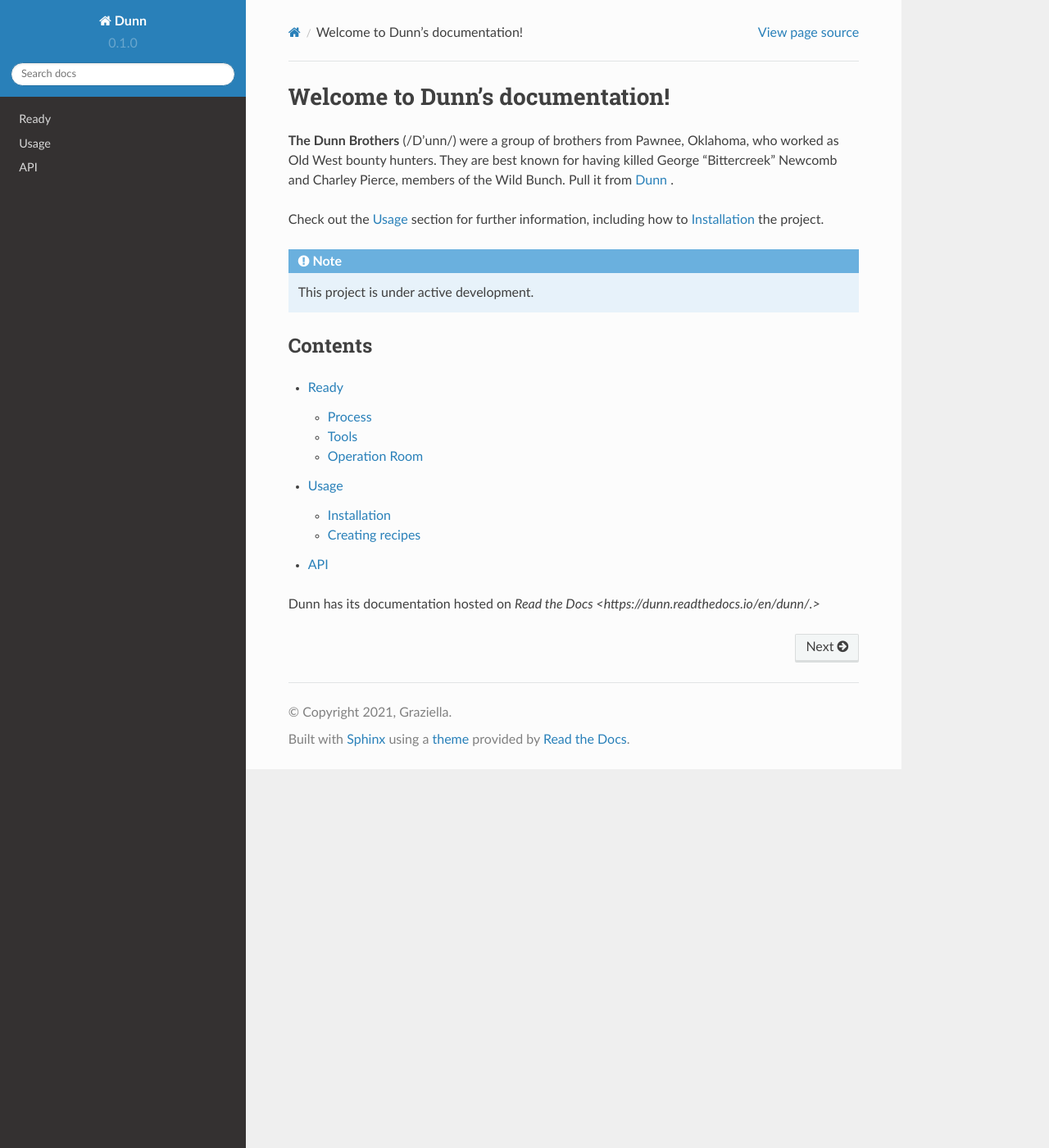
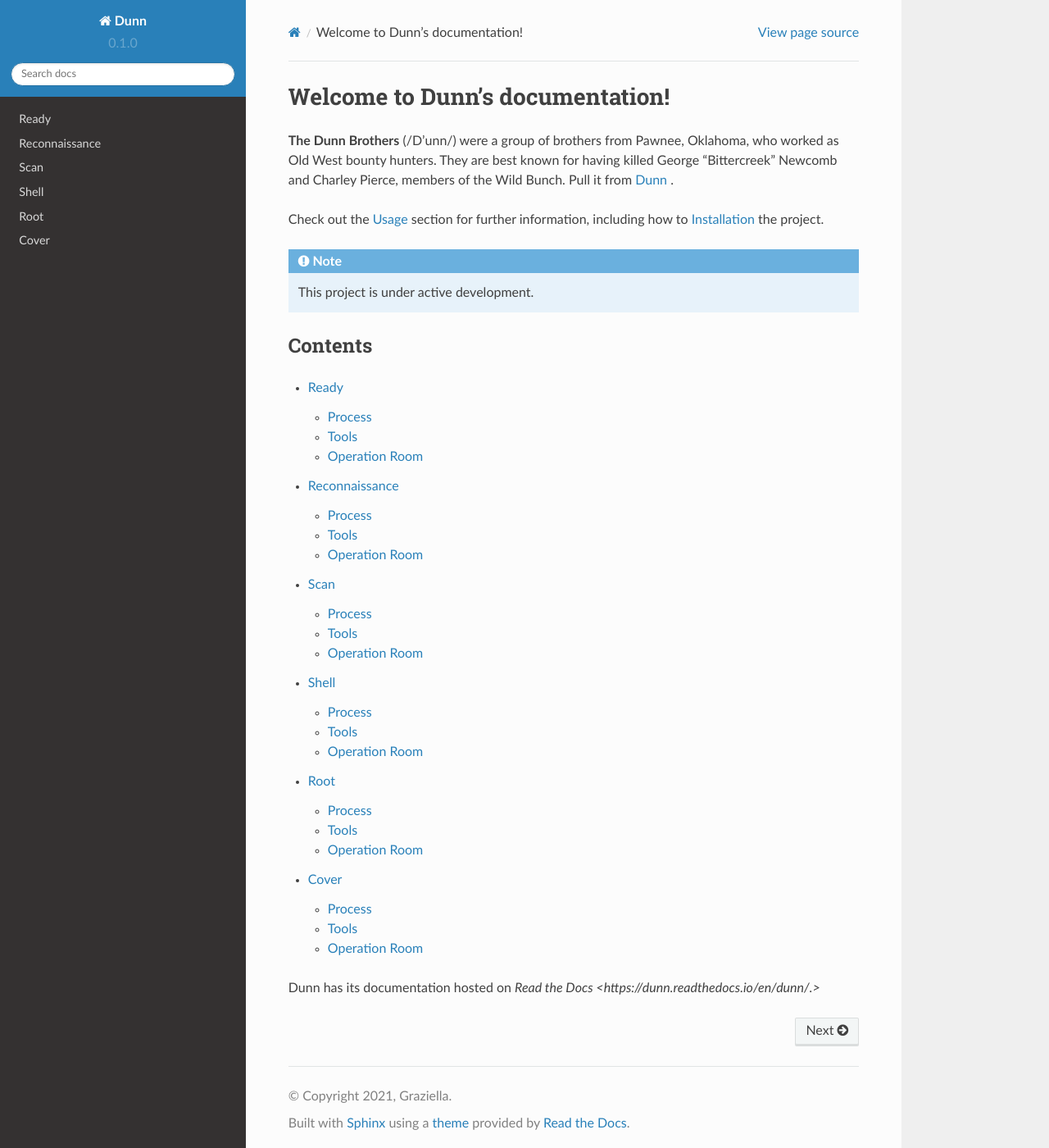
Before and after one commit to msoodb/Dunn, a Sphinx documentation site: the page built from docs/source/index.rst, in a window 1280 px wide and 1400 px high. Shown: the whole window at 82% size. Built offline with Sphinx 7.4.7 and the Read the Docs theme 2.0.0, drawn with Linux system fonts in a browser that asks for light colours; some of the changed lines change nothing that is shown.

Commit message:
processes

```diff
--- /dev/null
+++ b/docs/source/cover.rst
@@ -0,0 +1,31 @@
+Cover
+=====
+
+Process
+------------
+- Make Coffee
+- vpn connection
+- Prepare Tools
+- Create Room
+- Play Music
+- Set Timer
+
+Tools
+----------------
+.. code-block:: console
+
+    cp ~/Projects/bible/tools/tmux/.tmux.conf ~
+    sudo cp ~/Projects/bible/tools/nmap/setip /usr/local/bin
+    sudo cp ~/Projects/bible/tools/nmap/portip /usr/local/bin
+    sudo cp ~/Projects/bible/tools/nmap/explore /usr/local/bin
+    code ~/Projects/bible
+
+Operation Room
+----------------
+.. code-block:: console
+
+    mkdir -p ~/Operations/<room>
+    cd ~/Operations/<room>
+    touch ~/Operations/<room>/clue.txt
+    tmux; tmux Ctrl+B `
+    cp -r ~/Projects/bible/tools/0box .
--- a/docs/source/index.rst
+++ b/docs/source/index.rst
@@ -20,7 +20,10 @@
 .. toctree::
 
    ready
-   usage
-   api
+   recon
+   scan
+   shell
+   root
+   cover
 
 Dunn has its documentation hosted on `Read the Docs <https://dunn.readthedocs.io/en/dunn/.>`
--- /dev/null
+++ b/docs/source/recon.rst
@@ -0,0 +1,31 @@
+Reconnaissance
+=====
+
+Process
+------------
+- Make Coffee
+- vpn connection
+- Prepare Tools
+- Create Room
+- Play Music
+- Set Timer
+
+Tools
+----------------
+.. code-block:: console
+
+    cp ~/Projects/bible/tools/tmux/.tmux.conf ~
+    sudo cp ~/Projects/bible/tools/nmap/setip /usr/local/bin
+    sudo cp ~/Projects/bible/tools/nmap/portip /usr/local/bin
+    sudo cp ~/Projects/bible/tools/nmap/explore /usr/local/bin
+    code ~/Projects/bible
+
+Operation Room
+----------------
+.. code-block:: console
+
+    mkdir -p ~/Operations/<room>
+    cd ~/Operations/<room>
+    touch ~/Operations/<room>/clue.txt
+    tmux; tmux Ctrl+B `
+    cp -r ~/Projects/bible/tools/0box .
--- /dev/null
+++ b/docs/source/root.rst
@@ -0,0 +1,31 @@
+Root
+=====
+
+Process
+------------
+- Make Coffee
+- vpn connection
+- Prepare Tools
+- Create Room
+- Play Music
+- Set Timer
+
+Tools
+----------------
+.. code-block:: console
+
+    cp ~/Projects/bible/tools/tmux/.tmux.conf ~
+    sudo cp ~/Projects/bible/tools/nmap/setip /usr/local/bin
+    sudo cp ~/Projects/bible/tools/nmap/portip /usr/local/bin
+    sudo cp ~/Projects/bible/tools/nmap/explore /usr/local/bin
+    code ~/Projects/bible
+
+Operation Room
+----------------
+.. code-block:: console
+
+    mkdir -p ~/Operations/<room>
+    cd ~/Operations/<room>
+    touch ~/Operations/<room>/clue.txt
+    tmux; tmux Ctrl+B `
+    cp -r ~/Projects/bible/tools/0box .
--- /dev/null
+++ b/docs/source/scan.rst
@@ -0,0 +1,31 @@
+Scan
+=====
+
+Process
+------------
+- Make Coffee
+- vpn connection
+- Prepare Tools
+- Create Room
+- Play Music
+- Set Timer
+
+Tools
+----------------
+.. code-block:: console
+
+    cp ~/Projects/bible/tools/tmux/.tmux.conf ~
+    sudo cp ~/Projects/bible/tools/nmap/setip /usr/local/bin
+    sudo cp ~/Projects/bible/tools/nmap/portip /usr/local/bin
+    sudo cp ~/Projects/bible/tools/nmap/explore /usr/local/bin
+    code ~/Projects/bible
+
+Operation Room
+----------------
+.. code-block:: console
+
+    mkdir -p ~/Operations/<room>
+    cd ~/Operations/<room>
+    touch ~/Operations/<room>/clue.txt
+    tmux; tmux Ctrl+B `
+    cp -r ~/Projects/bible/tools/0box .
--- /dev/null
+++ b/docs/source/shell.rst
@@ -0,0 +1,31 @@
+Shell
+=====
+
+Process
+------------
+- Make Coffee
+- vpn connection
+- Prepare Tools
+- Create Room
+- Play Music
+- Set Timer
+
+Tools
+----------------
+.. code-block:: console
+
+    cp ~/Projects/bible/tools/tmux/.tmux.conf ~
+    sudo cp ~/Projects/bible/tools/nmap/setip /usr/local/bin
+    sudo cp ~/Projects/bible/tools/nmap/portip /usr/local/bin
+    sudo cp ~/Projects/bible/tools/nmap/explore /usr/local/bin
+    code ~/Projects/bible
+
+Operation Room
+----------------
+.. code-block:: console
+
+    mkdir -p ~/Operations/<room>
+    cd ~/Operations/<room>
+    touch ~/Operations/<room>/clue.txt
+    tmux; tmux Ctrl+B `
+    cp -r ~/Projects/bible/tools/0box .
```
